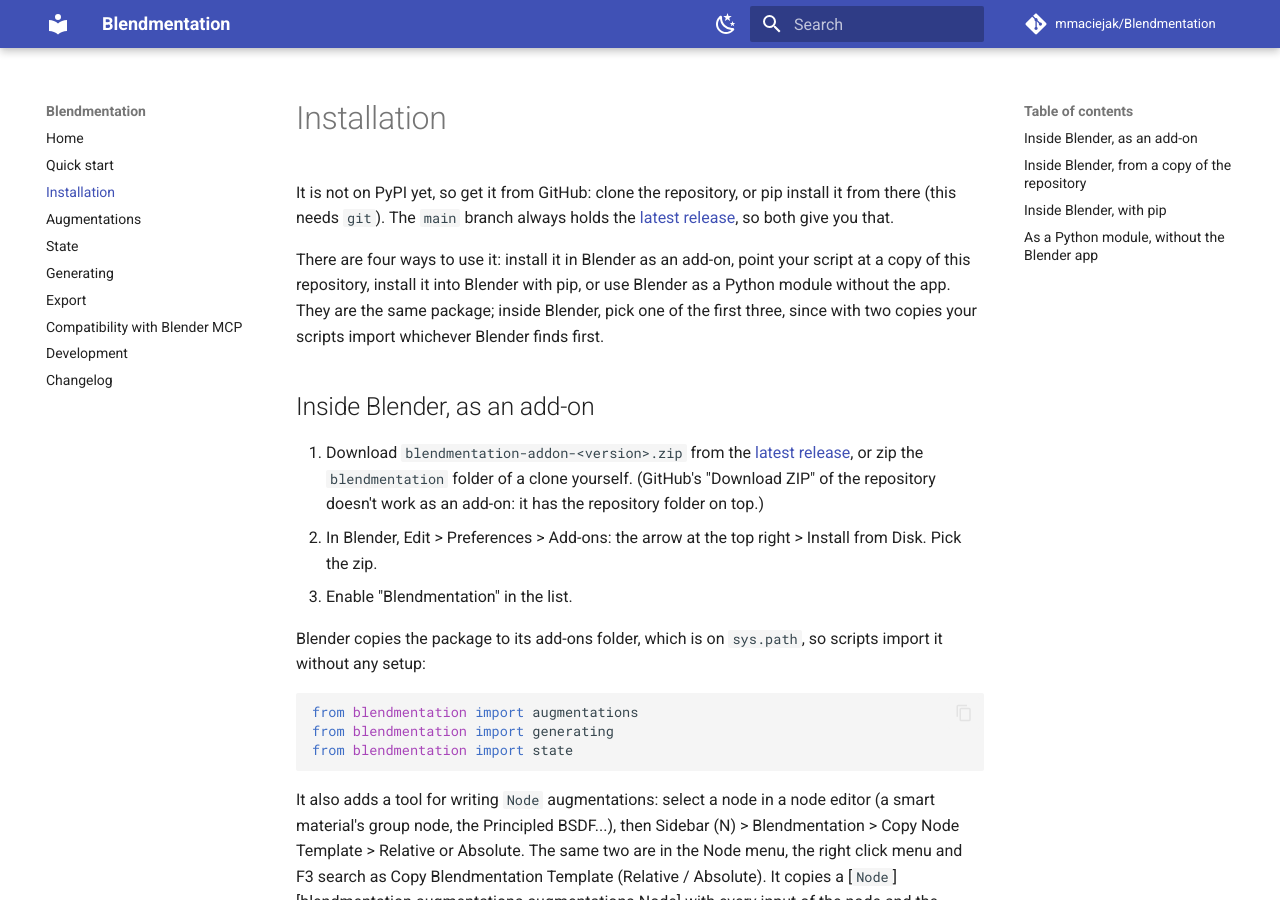
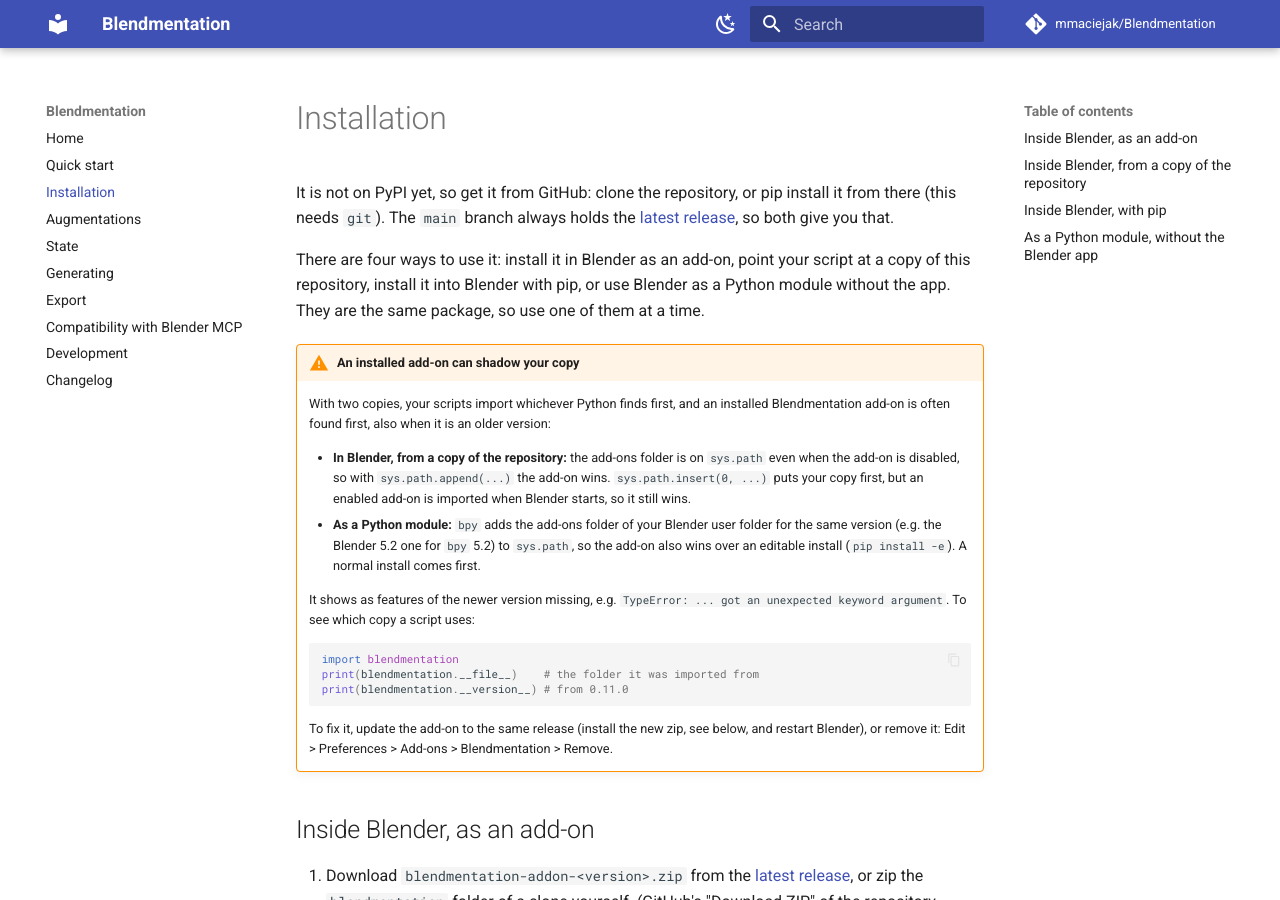
Before and after one commit to mmaciejak/Blendmentation, an MkDocs documentation site: the page built from docs/installation.md, in a window 1280 px wide and 900 px high. Built offline with MkDocs 1.6.1 and Material for MkDocs 9.7.7, drawn with Linux system fonts in a browser that asks for light colours; comment, search, counter and statistics services are not loaded.

Commit message:
Docs: warn that an installed add-on can shadow a copy of the library, how to check and fix it
Co-Authored-By: Claude Opus 5.5 <noreply@anthropic.com>

````diff
--- a/docs/installation.md
+++ b/docs/installation.md
@@ -7,8 +7,34 @@ give you that.
 
 There are four ways to use it: install it in Blender as an add-on, point your script at
 a copy of this repository, install it into Blender with pip, or use Blender as a Python
-module without the app. They are the same package; inside Blender, pick one of the first
-three, since with two copies your scripts import whichever Blender finds first.
+module without the app. They are the same package, so use one of them at a time.
+
+!!! warning "An installed add-on can shadow your copy"
+    With two copies, your scripts import whichever Python finds first, and an
+    installed Blendmentation add-on is often found first, also when it is an older
+    version:
+
+    - **In Blender, from a copy of the repository:** the add-ons folder is on
+      `sys.path` even when the add-on is disabled, so with `sys.path.append(...)` the
+      add-on wins. `sys.path.insert(0, ...)` puts your copy first, but an enabled
+      add-on is imported when Blender starts, so it still wins.
+    - **As a Python module:** `bpy` adds the add-ons folder of your Blender user
+      folder for the same version (e.g. the Blender 5.2 one for `bpy` 5.2) to
+      `sys.path`, so the add-on also wins over an editable install
+      (`pip install -e`). A normal install comes first.
+
+    It shows as features of the newer version missing, e.g. `TypeError: ... got an
+    unexpected keyword argument`. To see which copy a script uses:
+
+    ```python
+    import blendmentation
+    print(blendmentation.__file__)    # the folder it was imported from
+    print(blendmentation.__version__) # from 0.11.0
+    ```
+
+    To fix it, update the add-on to the same release (install the new zip, see
+    below, and restart Blender), or remove it: Edit > Preferences > Add-ons >
+    Blendmentation > Remove.
 
 ## Inside Blender, as an add-on
 
````
Also changed, not shown: README.md (+5 -0 lines).
